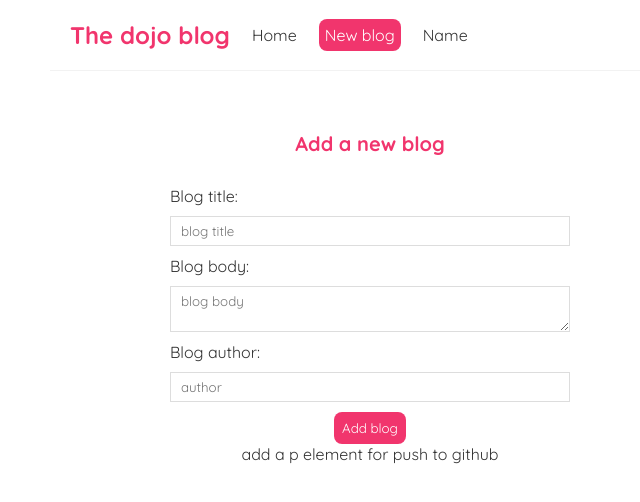
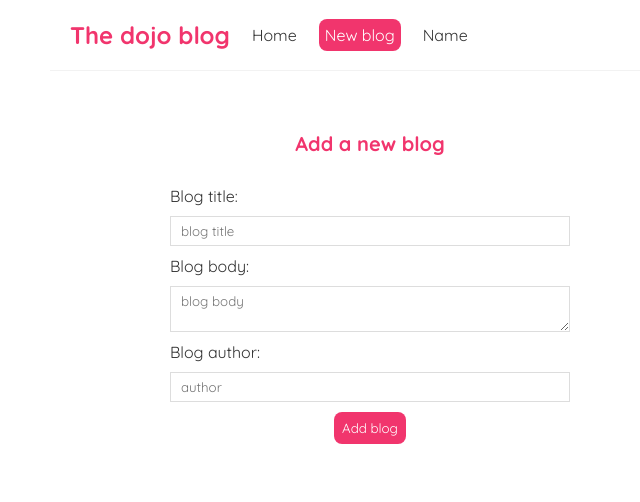
Before and after one commit to kiyarashnd/Blog, a React (Create React App) app: page /create in a window 1280 px wide. Shown: the top 502 px of the page, without its empty margins (270-910 px from the left). Built offline with nearby package versions, Linux system fonts and the light colour scheme.

Commit message:
delete p element

```diff
--- a/src/Create.js
+++ b/src/Create.js
@@ -73,7 +73,6 @@ const Create = () => {
                 {/* <p>{title}</p>
                 <p>{body}</p>
                 <p>{author}</p> */}
-                <p>add a p element for push to github</p>
             </form>
         </div>
     );
```
